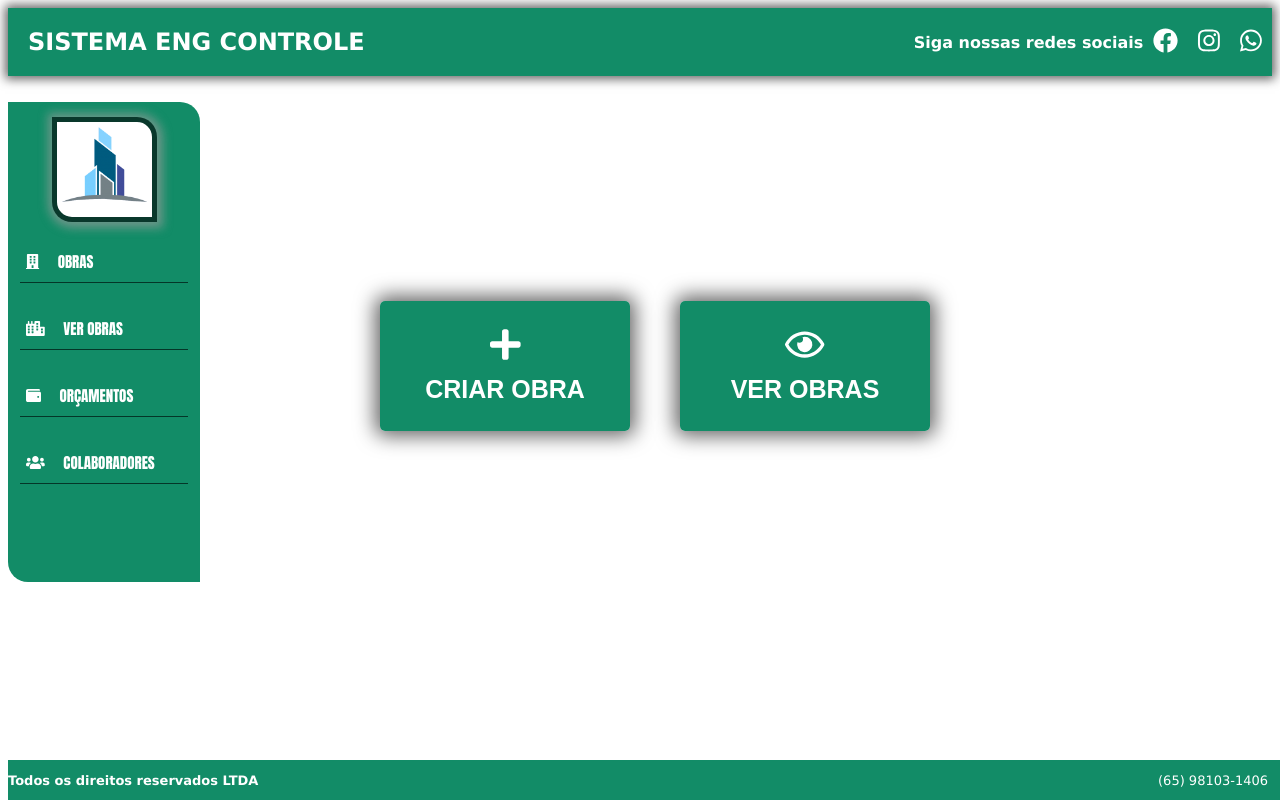
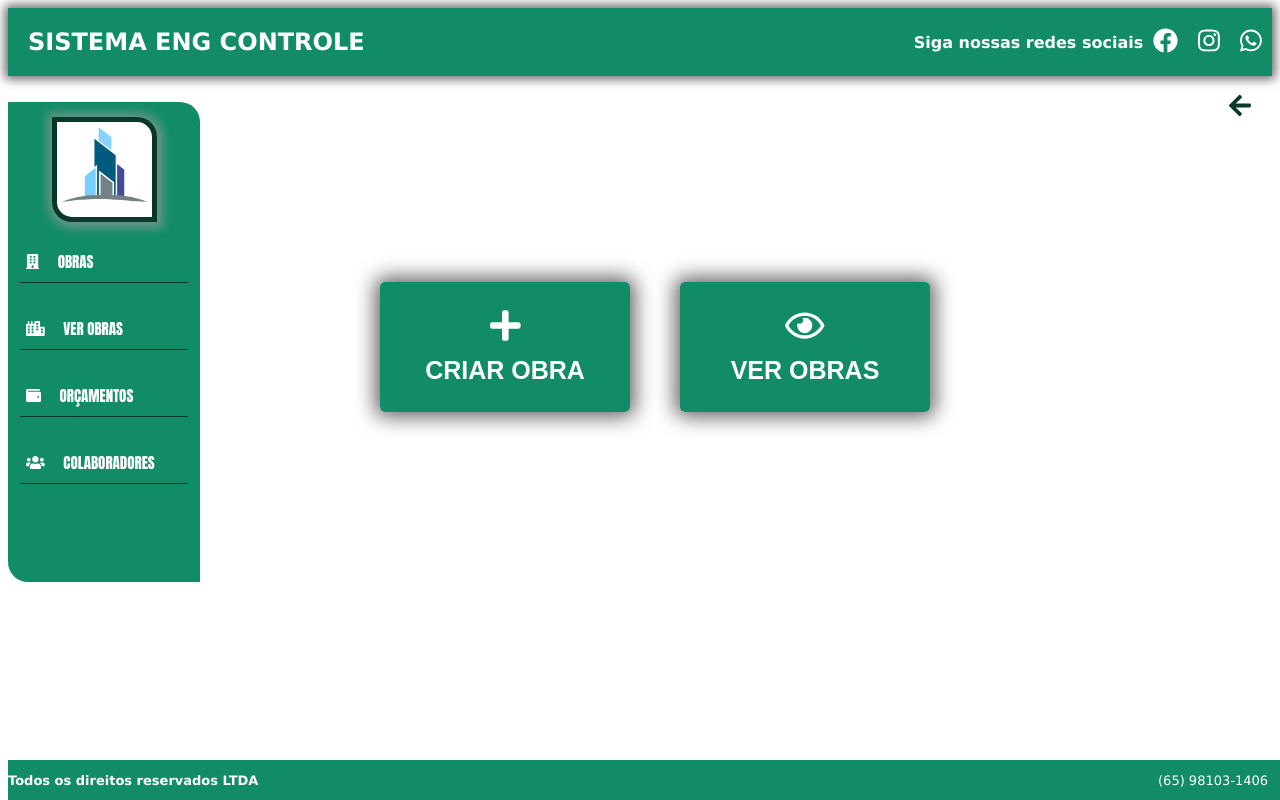
Before and after one commit to marcelohenrique95/sistema-eng, an Angular app: page /obra in a window 1280 px wide. Built offline with nearby package versions, Linux system fonts and the light colour scheme.

Commit message:
chamando componente return na tela obra

```diff
--- a/src/app/screen/obra/obras.component.html
+++ b/src/app/screen/obra/obras.component.html
@@ -1,3 +1,4 @@
+<app-return></app-return>
 <div class="obra">
   <section class="obra__options" *ngFor="let item of button_options">
       <div class="row">
--- a/src/app/screen/obra/obras.component.scss
+++ b/src/app/screen/obra/obras.component.scss
@@ -1,7 +1,7 @@
 .obra {
   display: flex;
   justify-content: center;
-  margin: 200px 15px;
+  margin: 120px 15px;
   width: 100%;
   &__options {
     button {
--- a/src/app/screen/obra/obras.module.ts
+++ b/src/app/screen/obra/obras.module.ts
@@ -1,3 +1,4 @@
+import { ReturnModule } from './../../component/return/return.module';
 import { RouterModule } from '@angular/router';
 import { NgModule } from '@angular/core';
 import { CommonModule } from '@angular/common';
@@ -6,7 +7,8 @@ import { ObrasComponent } from './obras.component';
 @NgModule({
   imports: [
     CommonModule,
-    RouterModule
+    RouterModule,
+    ReturnModule
   ],
   declarations: [ObrasComponent],
   exports: [ObrasComponent]
```
Also changed, not shown: 1 other file (tests, documents, lock files or other folders).
